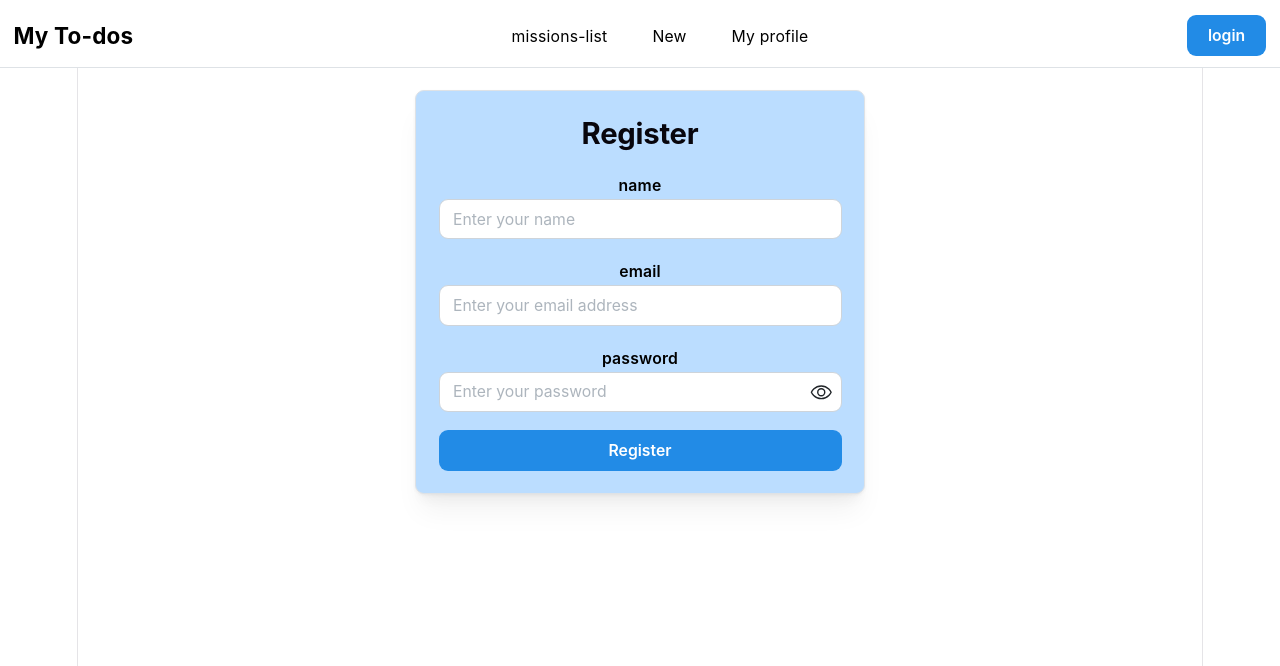
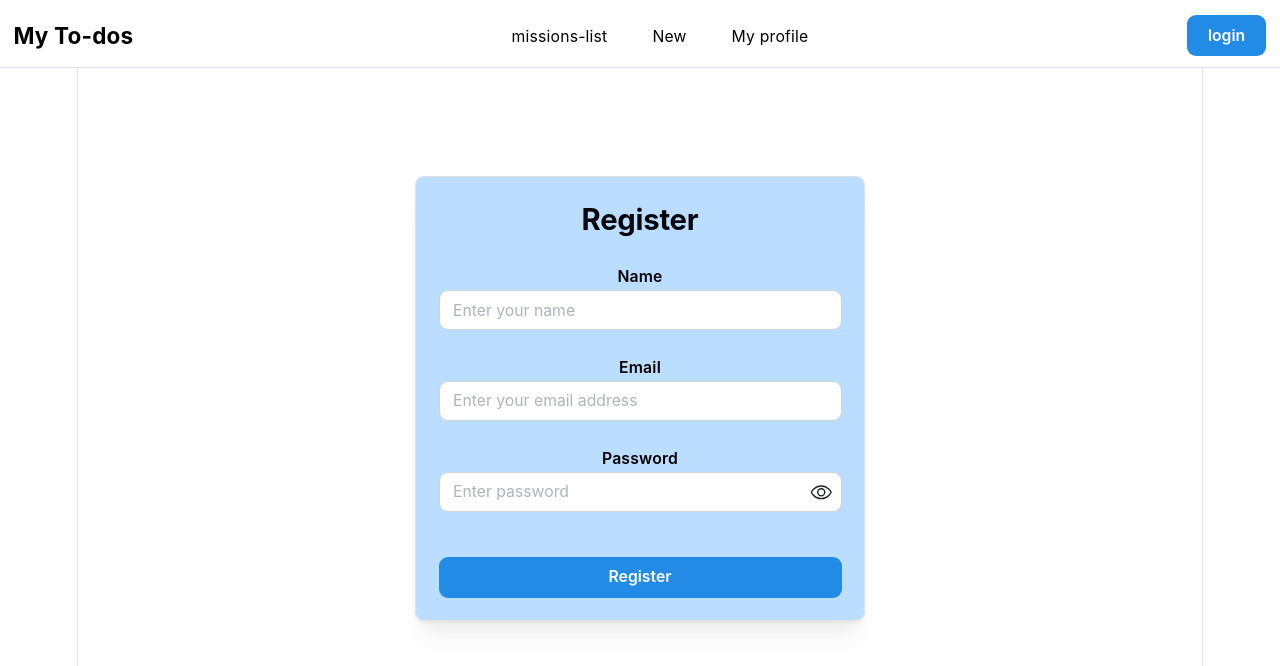
Before and after one commit to simcha-art/to-do-list, a React (Vite) app in the folder frontend/: page /register in a window 1280 px wide. Shown: the top 666 px of the page. Built offline with nearby package versions, Linux system fonts and the light colour scheme.

Commit message:
change: register form use generic form

```diff
--- /dev/null
+++ b/frontend/src/components/users/Register_v2.tsx
@@ -0,0 +1,54 @@
+import {
+    Title,
+    Paper,
+} from "@mantine/core";
+
+import type { User } from "../../types";
+import { useSetAtom } from "jotai";
+import { UserAtom } from "../../atoms/UserAtom";
+import { useAxios } from "../../hooks/useAxios";
+import type { GenericFormProps } from "../GenericForm";
+import GenericForm from "../GenericForm";
+
+function Register_v2({ onSuccess }: { onSuccess: () => void }) {
+    const feilds: GenericFormProps["feilds"] = [
+        {feildName: "name", initialValue: "", label: "Name", placeHolder: "Enter your name", type: "text"},
+        {feildName: "email", initialValue: "", label: "Email", placeHolder: "Enter your email address", type: "text"},
+        {feildName: "password", initialValue: "", label: "Password", placeHolder: "Enter password", type: "password"}
+    ]
+    const { loading, error, exec } = useAxios<User>();
+    const setUser = useSetAtom(UserAtom);
+    async function handleRegister(values: User) {
+        const data = await exec("/users", "POST", values)
+        if (data) {
+            const new_user = {
+            id: data.id,
+            name: data.name,
+            email: data.email
+        }
+
+            setUser(new_user);
+            localStorage.setItem("user", JSON.stringify(new_user))
+            onSuccess();
+        }
+    }
+
+    return (
+        <>
+            <Paper
+                shadow="md"
+                p={"lg"}
+                radius={"md"}
+                w={400}
+                mt={20}
+                withBorder
+                bg={"#bbddff"}
+            >
+                <Title order={2} mb={"lg"}>Register</Title>
+                <GenericForm feilds={feilds} buttonTitle="Register" error={error} loading={loading} onSubmit={handleRegister} />
+            </Paper>
+        </>
+    );
+}
+
+export default Register_v2;
--- a/frontend/src/pages/users/RegisterPage.tsx
+++ b/frontend/src/pages/users/RegisterPage.tsx
@@ -1,6 +1,6 @@
 import { Center } from '@mantine/core'
 import { useNavigate } from 'react-router-dom'
-import Register from '../../components/users/Register'
+import Register_v2 from '../../components/users/Register_v2'
 
 function RegisterPage() {
   const navigate = useNavigate()
@@ -9,8 +9,8 @@ function RegisterPage() {
   }
   return (
     <>
-    <Center>
-      <Register onSuccess={onSuccess}/>
+    <Center h={"80vh"}>
+      <Register_v2 onSuccess={onSuccess}/>
     </Center>
     </>
   )
```
